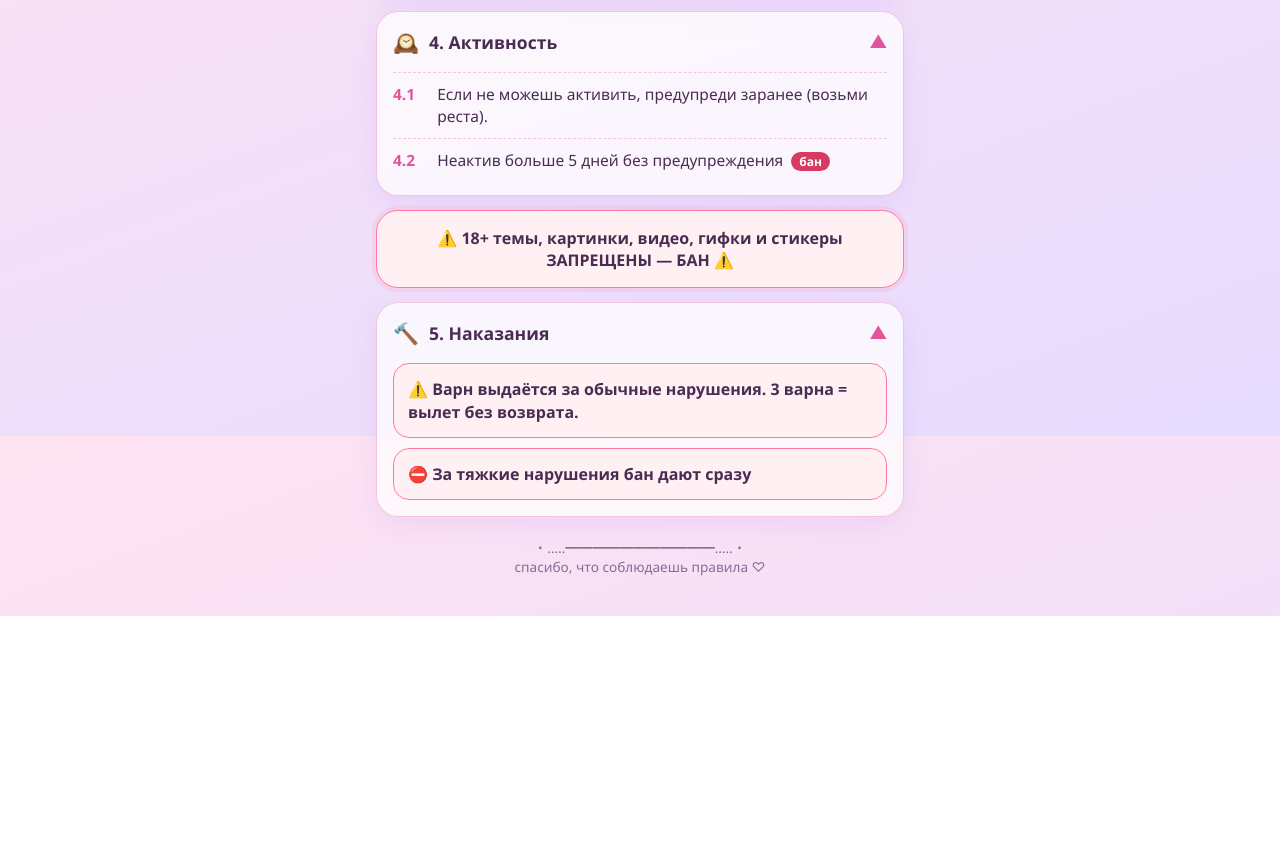
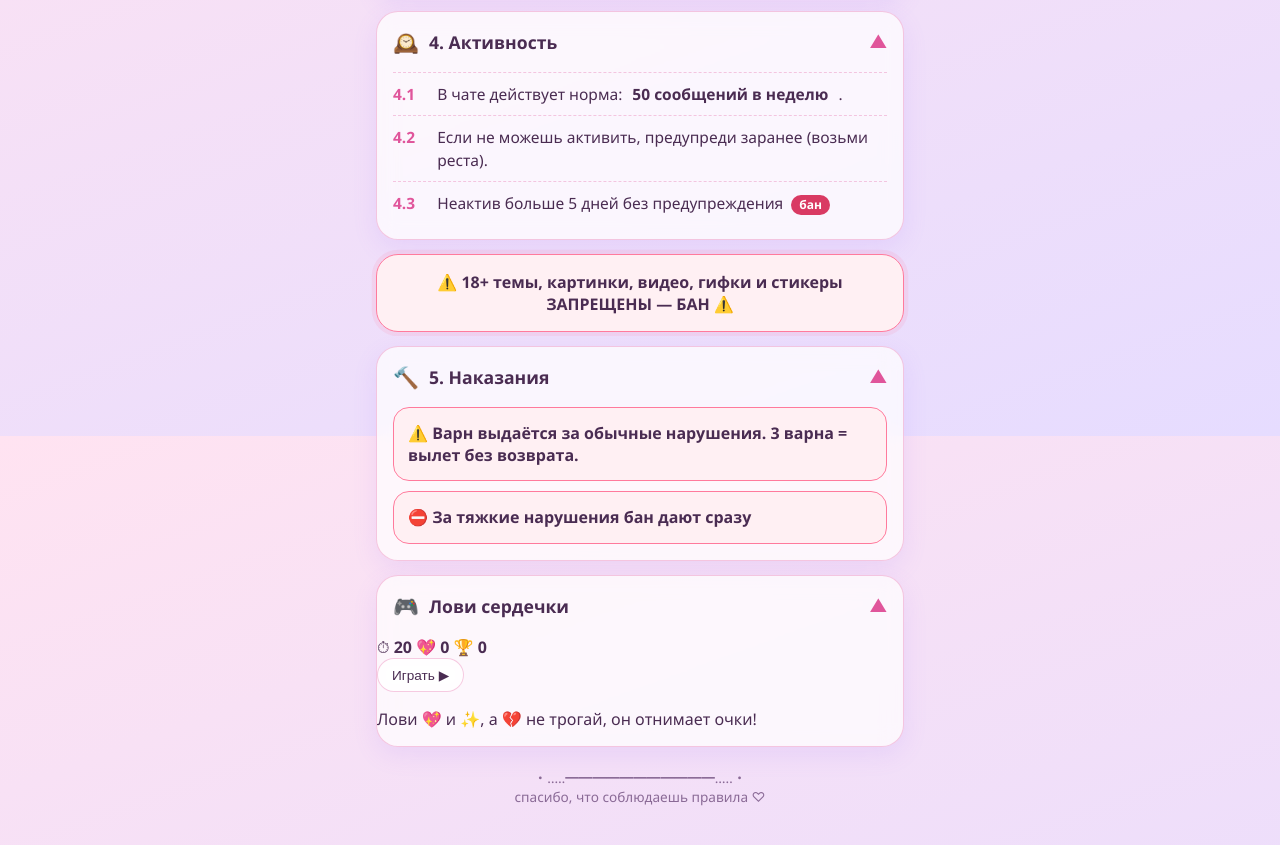
Before and after one commit to arlexsi270-art/FloodRuls, a plain HTML site: page index.html in a window 1280 px wide. Shown: the part 1164-2009 px from the top of the page. Before the commit the page ends 1780 px from the top, so only its background shows below. Drawn offline with Linux system fonts and the light colour scheme.

Commit message:
Update activity rules and add game section

```diff
--- a/index.html
+++ b/index.html
@@ -51,8 +51,9 @@
   <section class="card open">
     <button class="head"><span class="ic">🕰️</span>4. Активность<span class="ch">▼</span></button>
     <div class="body"><div class="inner"><ol>
-      <li><b>4.1</b>Если не можешь активить, предупреди заранее (возьми реста).</li>
-      <li><b>4.2</b><span>Неактив больше 5 дней без предупреждения <span class="tag ban">бан</span></span></li>
+      <li><b>4.1</b>В чате действует норма: <strong>50 сообщений в неделю</strong>.</li>
+      <li><b>4.2</b>Если не можешь активить, предупреди заранее (возьми реста).</li>
+      <li><b>4.3</b><span>Неактив больше 5 дней без предупреждения <span class="tag ban">бан</span></span></li>
     </ol></div></div>
   </section>
 
@@ -66,6 +67,21 @@
     </div></div></div>
   </section>
 
+  <section class="card open">
+    <button class="head"><span class="ic">🎮</span>Лови сердечки<span class="ch">▼</span></button>
+    <div class="body"><div class="inner"><div class="game-wrap">
+      <div class="game-top">
+        <span>⏱ <b id="gTime">20</b></span>
+        <span>💖 <b id="gScore">0</b></span>
+        <span>🏆 <b id="gBest">0</b></span>
+      </div>
+      <div class="game" id="game">
+        <button class="btn game-start" id="gStart">Играть ▶</button>
+      </div>
+      <p class="note">Лови 💖 и ✨, а 💔 не трогай, он отнимает очки!</p>
+    </div></div></div>
+  </section>
+
   <footer>・‥…━━━━━━━━━━━…‥・<br>спасибо, что соблюдаешь правила ♡</footer>
 </main>
 <script src="script.js"></script>
```
